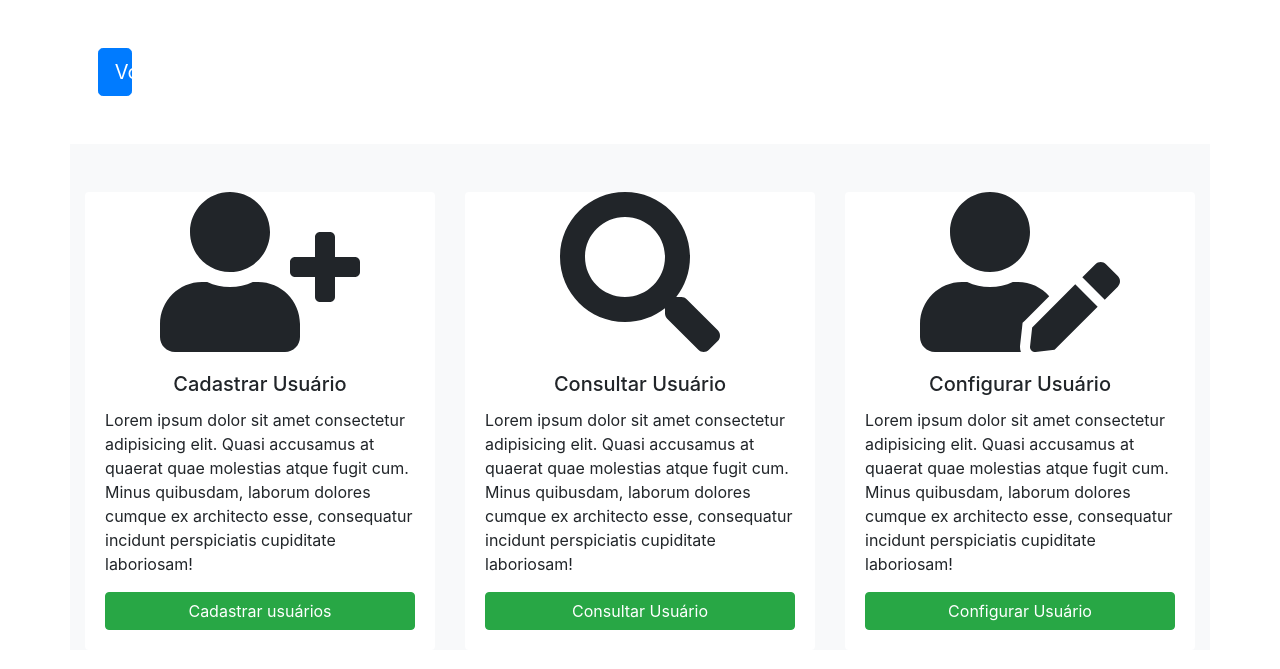
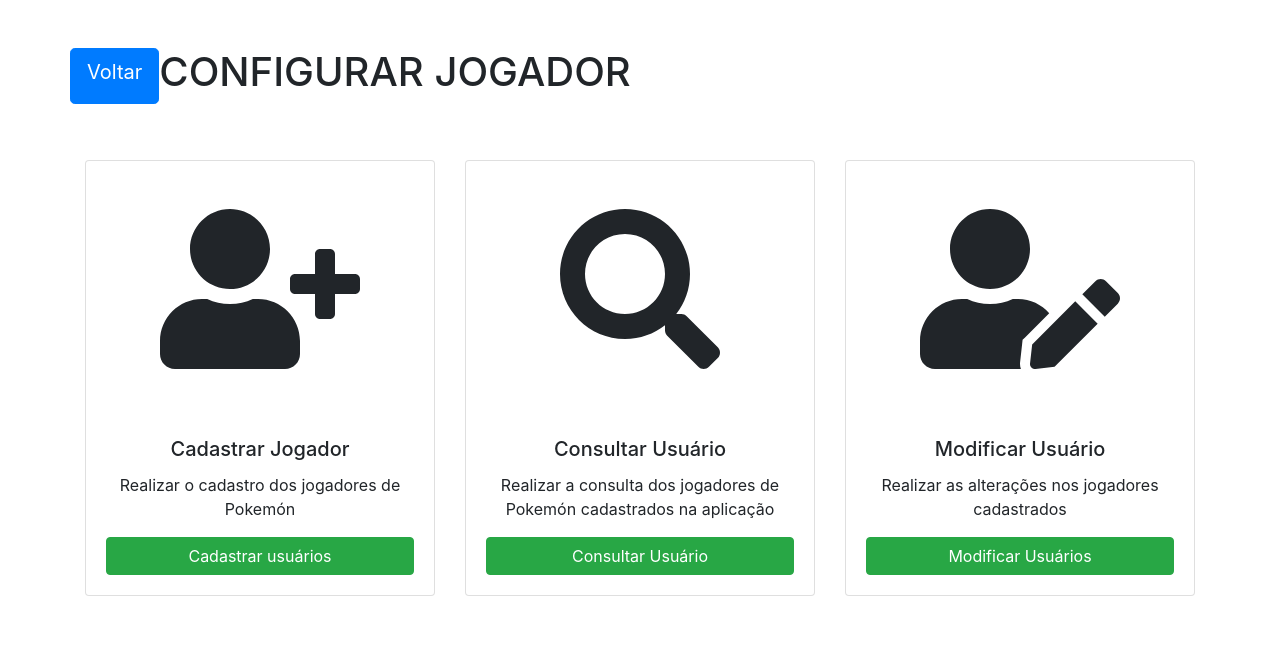
Before and after one commit to Felipe-AR/project-lp, a PHP site: page /usuarios/usuario.php in a window 1280 px wide. Shown: the top 669 px of the page. Run offline with PHP 8.4, Linux system fonts and the light colour scheme; the visitor is signed in with stand-in values (Sample User, id 1); some libraries are stand-ins or nearby versions.

Commit message:
Finalização do CRUD dos usuários

```diff
--- a/php/usuarios/cadastrar.php
+++ b/php/usuarios/cadastrar.php
@@ -25,7 +25,7 @@ $pokemons = $pdo->query($sql);
         <div class="row">
             <div class="text-center mt-5">
                 <form action="cadastrarJogador.php" method="POST" class="w-100">
-                    <h1 class="m-5">Cadastrar Jogador</h1>
+                <h1 class="text-uppercase fs-1 fw-bold">Cadastrar Jogador</h1>
                     <div class="form-group p-1">
                         <label for="nome" class="sr-only">Nome do Jogador</label>
                         <input type="text" class="form-control form-control-lg" id="jogador" placeholder="Jogador" name="jogador">
--- a/php/usuarios/confirmaEdicao.php
+++ b/php/usuarios/confirmaEdicao.php
@@ -8,12 +8,6 @@
     $estado = trim($_POST['estado']);
     $pokemon = trim($_POST['pokemon']);
 
-    echo "id: " . $id . "<br/>";
-    echo "nome: " . $nome . "<br/>";
-    echo "cidade: " . $cidade . "<br/>";
-    echo "estado: " . $estado . "<br/>";
-    echo "pokemon: " . $pokemon . "<br/>";
-
     $pdo = Database::connect();
     $pdo->setAttribute(PDO::ATTR_ERRMODE, PDO::ERRMODE_EXCEPTION);
     $sql = "UPDATE JOGADOR SET NOME = '$nome', CIDADE = '$cidade', ESTADO = '$estado', INICIAL = '$pokemon' WHERE ID = '$id'";
--- a/php/usuarios/consultar.php
+++ b/php/usuarios/consultar.php
@@ -38,7 +38,10 @@
     <div class="container">
         <div class="row">
             <div class="text-center mt-5">
-                <h1 class="m-5">Consultar Jogadores</h1>
+                <div class="d-flex mb-2">
+                    <a href="../usuarios/usuario.php" class="btn btn-primary btn-lg">Voltar</a>
+                    <h1 class="mx-auto text-uppercase fs-1 fw-bold">Consultar Jogador</h1>
+                </div>
                 <form action="consultar.php" method="GET">
                     <div class="input-group">
                         <input type="text" id="" class="form-control" name="pesquisa" placeholder="Digitar o nome do jogador">
@@ -67,7 +70,6 @@
                         <?php } ?>
                     </tbody>
                 </table>
-                <a href="../usuarios/usuario.php" class="btn btn-danger btn-lg">Voltar</a>
             </div>
         </div>
     </div>
--- a/php/usuarios/usuario.php
+++ b/php/usuarios/usuario.php
@@ -18,42 +18,51 @@
     <div class="container">
         <div class="row">
             <div class="text-center mt-5">
-                <a href="../painel.php" class="btn btn-primary btn-lg w-25">Voltar</a>
+                <div class="d-flex mb-2">
+                    <a href="../painel.php" class="btn btn-primary btn-lg">Voltar</a>
+                    <h1 class="mx-auto text-uppercase fs-1 fw-bold">Configurar Jogador</h1>
+                </div>
             </div>
-            <div class="card-group bg-light mt-5">
+            <div class="card-group">
                 <div class="col-lg-4 col-md-6 col-sm-12 mt-5">
-                    <div class="card border-0">
-                        <div class="text-center">
-                            <i class="fa fa-user-plus fa-10x"></i>
+                    <div class="card h-100">
+                        <div class="text-center p-5">
+                            <i class="fas fa-user-plus fa-10x"></i>
                         </div>
-                        <div class="card-body">
-                            <h5 class="card-title text-center">Cadastrar Usuário</h5>
-                            <p class="card-text">Lorem ipsum dolor sit amet consectetur adipisicing elit. Quasi accusamus at quaerat quae molestias atque fugit cum. Minus quibusdam, laborum dolores cumque ex architecto esse, consequatur incidunt perspiciatis cupiditate laboriosam!</p>
-                            <a href="./cadastrar.php" class="btn btn-success w-100 btn-block">Cadastrar usuários</a>
+                        <div class="card-body d-flex flex-column">
+                            <h5 class="card-title text-center">Cadastrar Jogador</h5>
+                            <p class="card-text text-center">Realizar o cadastro dos jogadores de Pokemón</p>
+                            <div class="mt-auto">
+                                <a href="./cadastrar.php" class="btn btn-success btn-block w-100">Cadastrar usuários</a>
+                            </div>
                         </div>
                     </div>
                 </div>
                 <div class="col-lg-4 col-md-6 col-sm-12 mt-5">
-                    <div class="card border-0">
-                        <div class="text-center">
-                            <i class="fa fa-search fa-10x"></i>
+                    <div class="card h-100">
+                        <div class="text-center p-5">
+                            <i class="fas fa-search fa-10x"></i>
                         </div>
-                        <div class="card-body">
+                        <div class="card-body d-flex flex-column">
                             <h5 class="card-title text-center">Consultar Usuário</h5>
-                            <p class="card-text">Lorem ipsum dolor sit amet consectetur adipisicing elit. Quasi accusamus at quaerat quae molestias atque fugit cum. Minus quibusdam, laborum dolores cumque ex architecto esse, consequatur incidunt perspiciatis cupiditate laboriosam!</p>
-                            <a href="./consultar.php" class="btn btn-success w-100 btn-block">Consultar Usuário</a>
+                            <p class="card-text text-center">Realizar a consulta dos jogadores de Pokemón cadastrados na aplicação</p>
+                            <div class="mt-auto">
+                                <a href="./consultar.php" class="btn btn-success btn-block w-100">Consultar Usuário</a>
+                            </div>
                         </div>
                     </div>
                 </div>
                 <div class="col-lg-4 col-md-6 col-sm-12 mt-5">
-                    <div class="card border-0">
-                        <div class="text-center">
-                            <i class="fa fa-user-edit fa-10x"></i>
+                    <div class="card h-100">
+                        <div class="text-center p-5">
+                            <i class="fas fa-user-edit fa-10x"></i>
                         </div>
-                        <div class="card-body">
-                            <h5 class="card-title text-center">Configurar Usuário</h5>
-                            <p class="card-text">Lorem ipsum dolor sit amet consectetur adipisicing elit. Quasi accusamus at quaerat quae molestias atque fugit cum. Minus quibusdam, laborum dolores cumque ex architecto esse, consequatur incidunt perspiciatis cupiditate laboriosam!</p>
-                            <a href="./configurar.php" class="btn btn-success w-100 btn-block">Configurar Usuário</a>
+                        <div class="card-body d-flex flex-column">
+                            <h5 class="card-title text-center">Modificar Usuário</h5>
+                            <p class="card-text text-center">Realizar as alterações nos jogadores cadastrados</p>
+                            <div class="mt-auto">
+                                <a href="./configurar.php" class="btn btn-success btn-block w-100">Modificar Usuários</a>
+                            </div>
                         </div>
                     </div>
                 </div>
```
Also changed, not shown: php/usuarios/configurar.php (+5 -3 lines).
